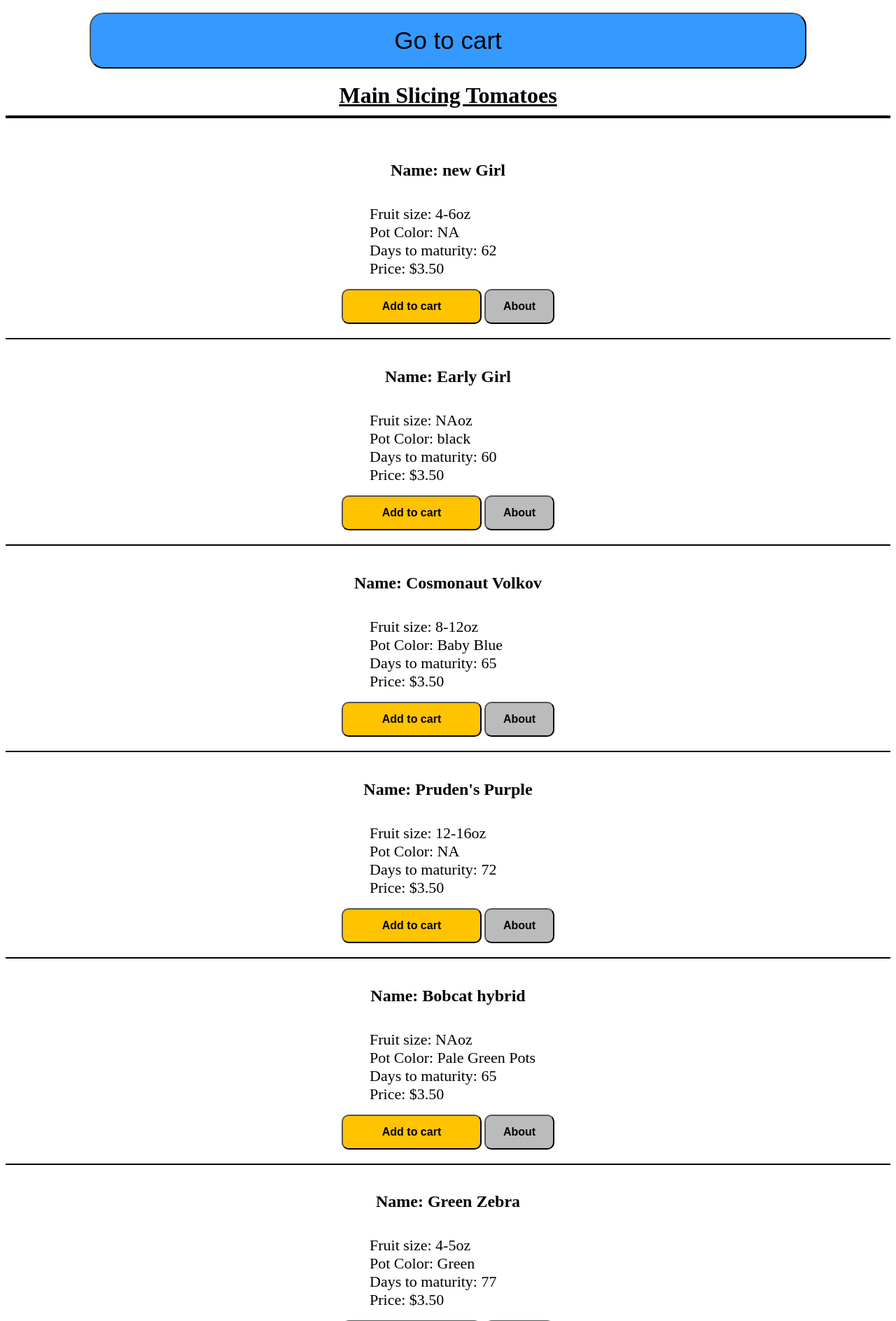
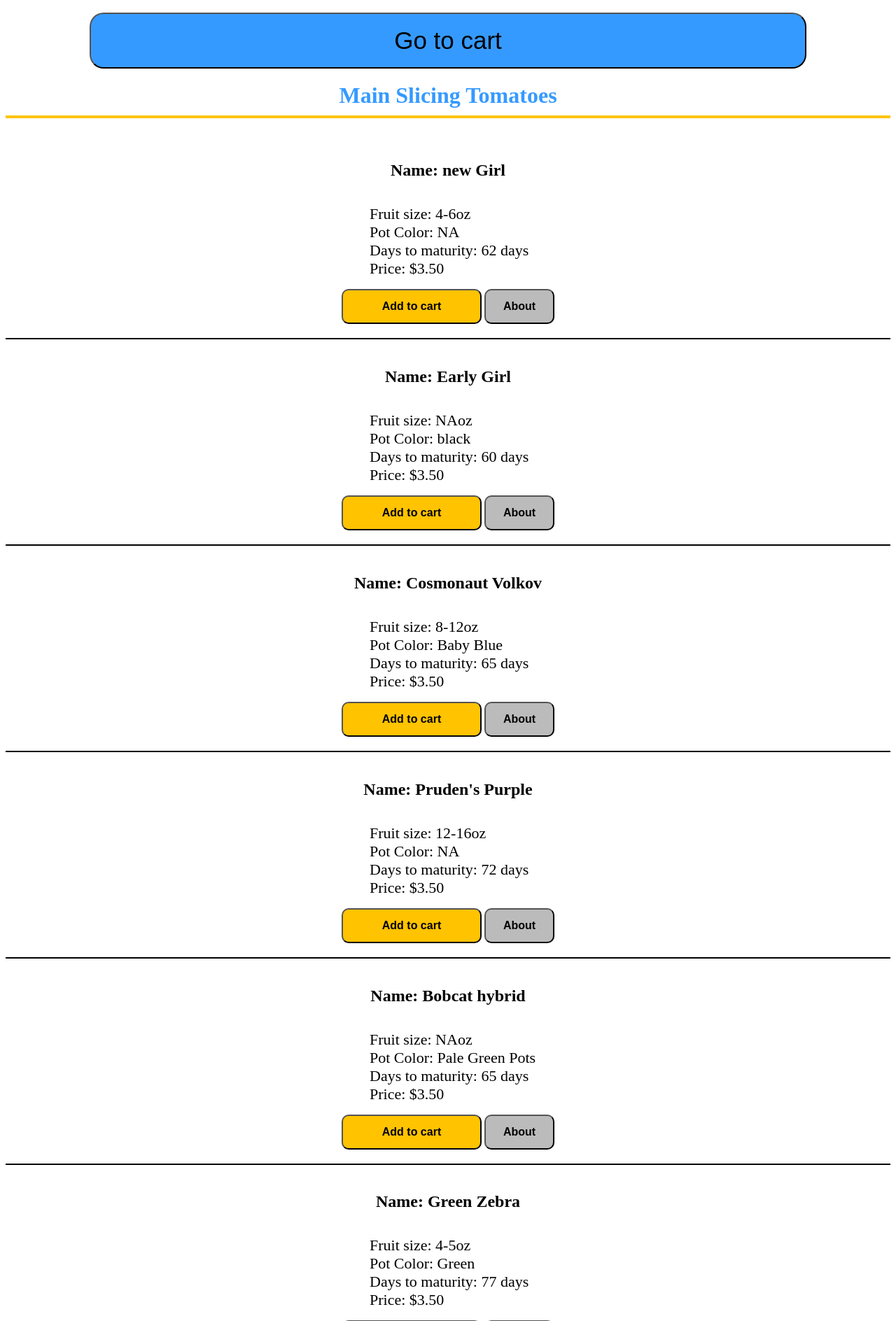
Before and after one commit to isaiahmartin847/verity-list, a Django app: page / in a window 1280 px wide. Shown: the top 1888 px of the page at 70% size. Run offline with Django 5.2, Linux system fonts and the light colour scheme.

Commit message:
added some changes

```diff
--- a/veritylist/list_app/static/css/main.css
+++ b/veritylist/list_app/static/css/main.css
@@ -43,12 +43,12 @@ nav {
 
 
 .title {
+    color: #359aff;
     display: flex;
     justify-content: center;
     align-items: center;
-    border-bottom: solid 4px black;
+    border-bottom: solid 4px #FFC300;
     padding: 10px;
-    text-decoration: underline;
 }
 
 .add-to-cart-btn {
--- a/veritylist/list_app/static/js/main.js
+++ b/veritylist/list_app/static/js/main.js
@@ -367,9 +367,7 @@ const peppersObj = [
 
 ]
 
-const strawberry = [
 
-]
 
 const otherGardenPlants = [
 
@@ -390,7 +388,7 @@ listIndex = (obj, containerName) => {
                 <ul>
                     <li class="list-items">Fruit size: ${item.size}oz</li>
                     <li class="list-items">Pot Color: ${item.potColor}</li>
-                    <li class="list-items">Days to maturity: ${item.daysToMaturity}</li>
+                    <li class="list-items">Days to maturity: ${item.daysToMaturity} days</li>
                     <li class="list-items">Price: $${item.price}0</li>
                 </ul>
                 <button class="add-to-cart-btn" id="T-${item.id}" onclick="addToList('${item.title}')">Add to cart</button>
@@ -406,9 +404,6 @@ listIndex = (obj, containerName) => {
 
 const addToList = (id) => {
     listItems.push(id)
-    if (listItems.length > 5){
-        console.log(listItems)
-    }
 }
 
 const countList = () => {
@@ -424,7 +419,7 @@ const countList = () => {
 const displayCart = () => {
     obj = countList()
     listItemContainer.innerHTML = `
-    <h1 class="title">Items in cart</h1>
+    <h1 class="title top-title">Items in cart</h1>
     `;
     Object.entries(obj).forEach(([key, value]) => {
         listItemContainer.innerHTML += `
```
